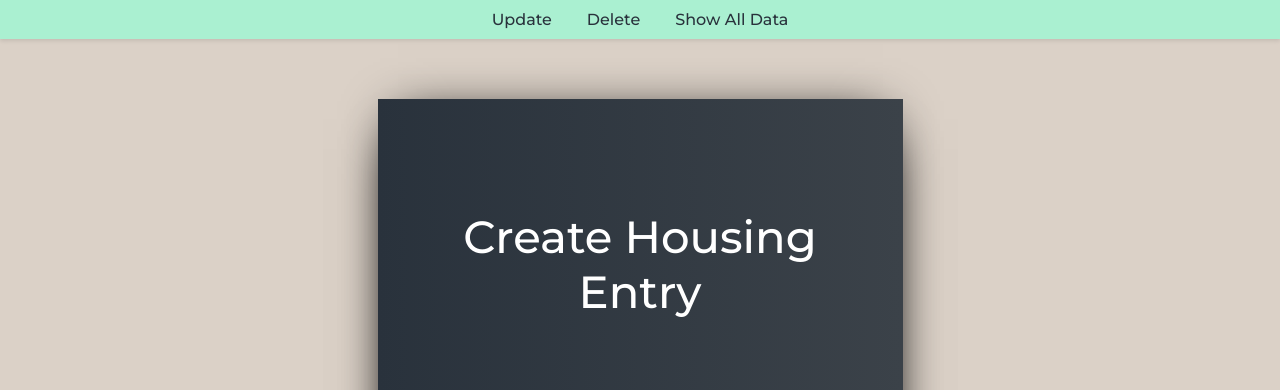
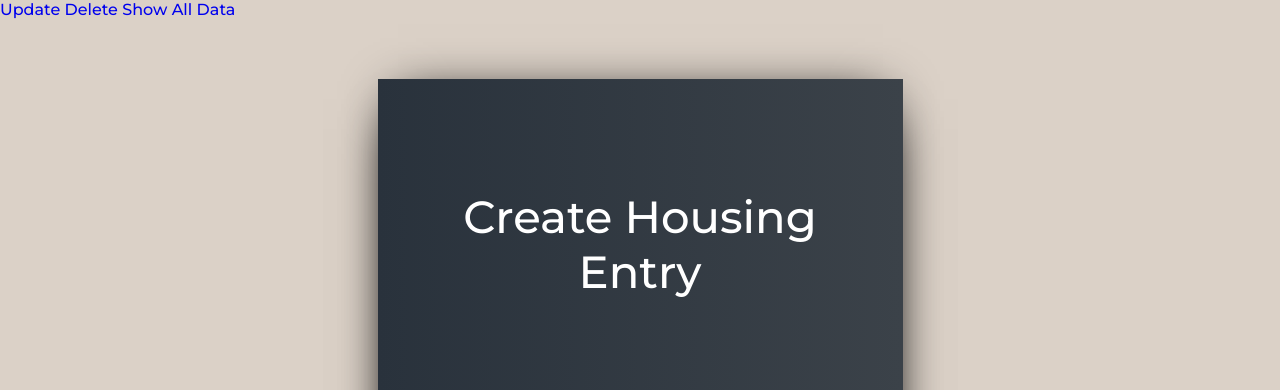
Before and after one commit to Sonicfires2/Housing-Assignment-AI, a PHP site: page /CreatePage.php in a window 1280 px wide. Shown: the top 390 px of the page. Run offline with PHP 8.4, Linux system fonts and the light colour scheme; the visitor is signed in with stand-in values (Sample User, id 1); data that the repository does not hold is empty.

Commit message:
Update form.css

```diff
--- a/Project1/taskB/form.css
+++ b/Project1/taskB/form.css
@@ -585,34 +628,3 @@ footer .fp a:hover {
     color: #29323c;
     box-shadow: 0 5px 5px -5px #29323c;
 }
-
-nav {
-  background-color: #aaf0d1; /* Material Design primary color */
-  padding: 10px 20px;
-  box-shadow: 0 2px 4px rgba(0, 0, 0, 0.1); /* subtle shadow for depth */
-  display: flex;
-  justify-content: center; /* centers items horizontally */
-  align-items: center;
-}
-
-nav a {
-  margin: 0 15px;
-  text-decoration: none;
-  color: #29323c;
-  font-size: 16px;
-  transition: color 0.3s ease;
-}
-
-nav a:hover {
-  color: #97a2cf; /* lighter shade for hover effect */
-}
-
-/* Additional styling if needed */
-nav a:not(:last-child) {
-  margin-right: 20px;
-}
-
-.content {
-  padding: 20px;
-  text-align: center;
-}
```
Also changed, not shown: other parts of Project1/taskB/form.css (+43 -0 lines).
